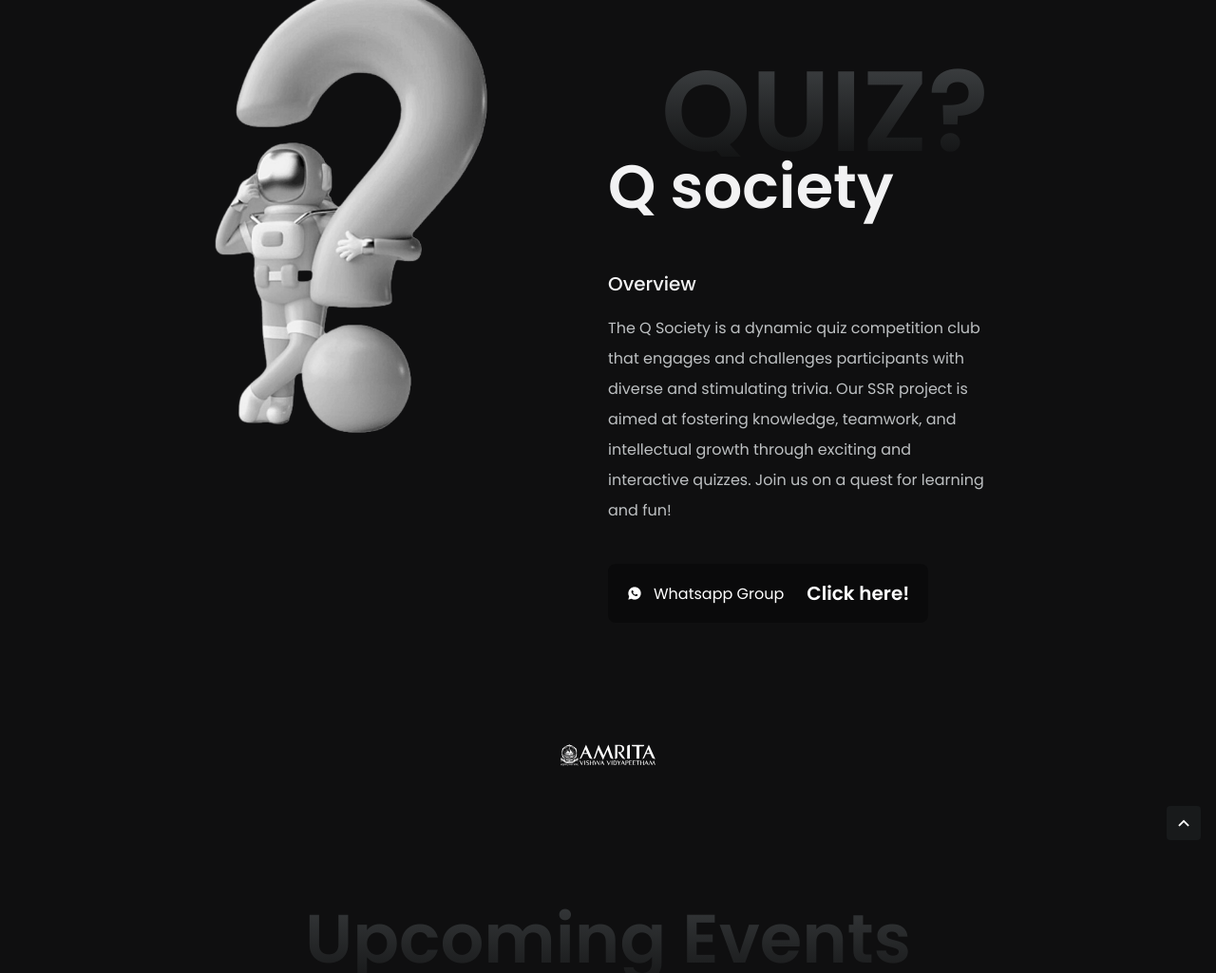
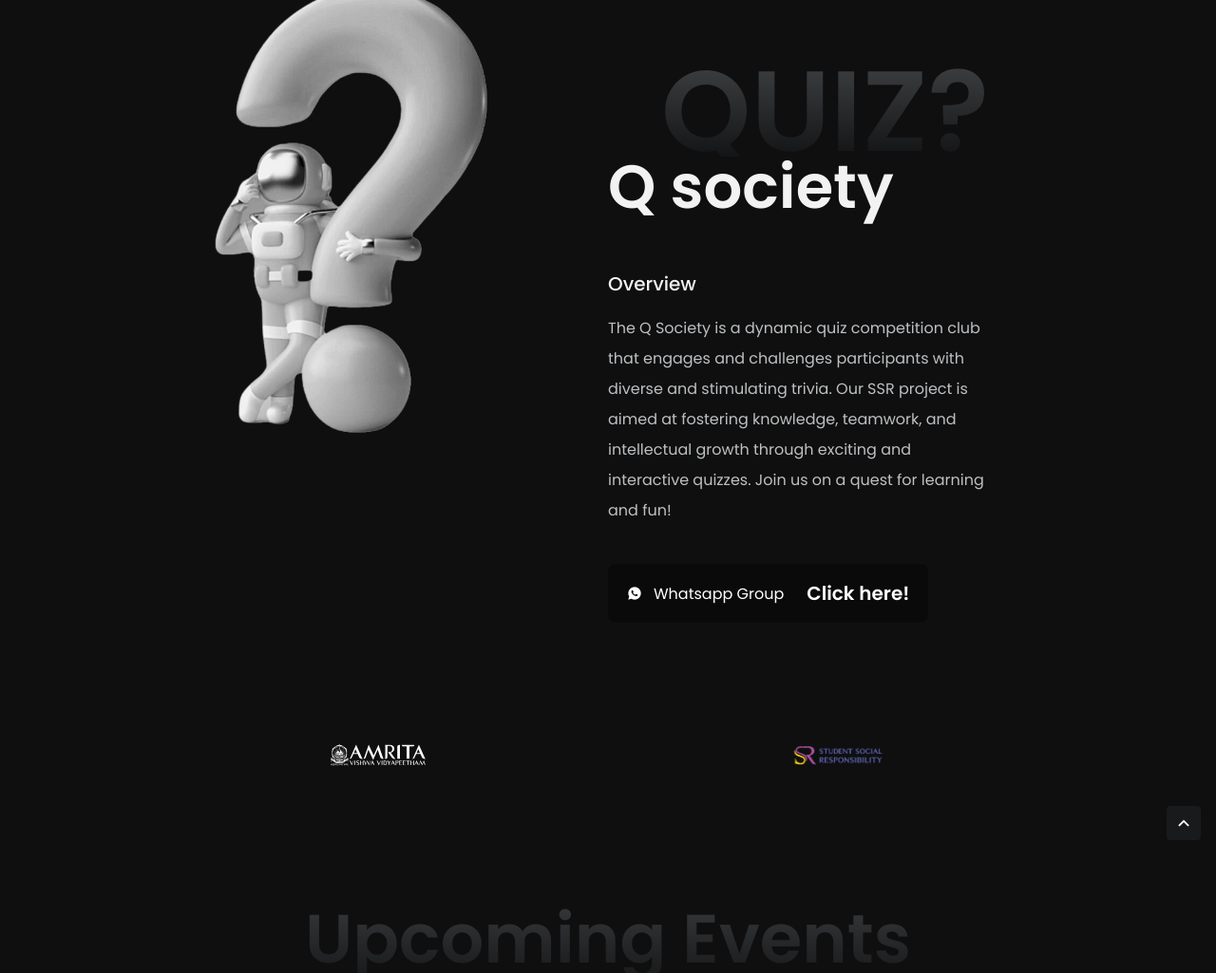
Before and after one commit to nithin-nk/Q.society, a plain HTML site: page index.html in a window 1280 px wide. Shown: the part 75-1100 px from the top of the page at 95% size. Drawn offline with nearby package versions, Linux system fonts and the light colour scheme.

Commit message:
Logo change added SSR Sponsor lago

```diff
--- a/index.html
+++ b/index.html
@@ -5,7 +5,7 @@
         <meta name="viewport" content="width=device-width, initial-scale=1.0">
 
         <!--=============== FAVICON ===============-->
-        <link rel="shortcut icon" href="assets/img/favicon.png" type="image/x-icon">
+        <link rel="shortcut icon" href="assets/img/logo.png" type="image/x-icon">
 
         <!--=============== REMIX ICONS ===============-->
         <link href="https://cdn.jsdelivr.net/npm/remixicon@2.5.0/fonts/remixicon.css" rel="stylesheet">
@@ -79,17 +79,17 @@
                 </div>
             </section>
 
-            <!--=============== SPONSOR ===============-->
+            <!--=============== AMRITA SSR ===============-->
             <section class="sponsor section">
                 <div class="sponsor__container container grid">
                     <img src="assets/img/logo.svg" alt="" class="sponsor__img">
-                    <!--<img src="assets/img/sponsor2.png" alt="" class="sponsor__img">
-                    <img src="assets/img/sponsor3.png" alt="" class="sponsor__img">
+                    <img src="assets/img/SSRLOGO_auto_x2 copy.png" alt="" class="sponsor__img">
+                    <!--<img src="assets/img/sponsor3.png" alt="" class="sponsor__img">
                     <img src="assets/img/sponsor4.png" alt="" class="sponsor__img">-->
                 </div>
             </section>
 
-            <!--=============== SPECS ===============-->
+            <!--=============== Events ===============-->
             <section class="specs section grid" id="specs">
                 <h2 class="section__title section__title-gradient">Upcoming Events</h2>
 
@@ -126,7 +126,7 @@
                 </div>
             </section>
 
-            <!--=============== CASE ===============-->
+            <!--=============== SSR ===============-->
             <section class="case section grid" id="case">
                 <h2 class="section__title section__title-gradient">SSR</h2>
 
@@ -145,7 +145,7 @@
                 </div>
             </section>
 
-            <!--=============== DISCOUNT ===============-->
+            <!--=============== Google Form ===============-->
             <section class="discount section">
                 <div class="discount__container container grid">
                     <div class="discount__animate">
@@ -160,7 +160,7 @@
                 </div>
             </section>
 
-            <!--=============== PRODUCTS ===============-->
+            <!--=============== Gallery ===============-->
             <section class="products section" id="products">
                 <h2 class="section__title section__title-gradient products__line">
                     Gallery <br>
```
Also changed, not shown: assets/img/SSRLOGO_auto_x2 copy.png (added), assets/img/logo.png, assets/img/logo1.png (added), assets/img/logo22.png (added).
